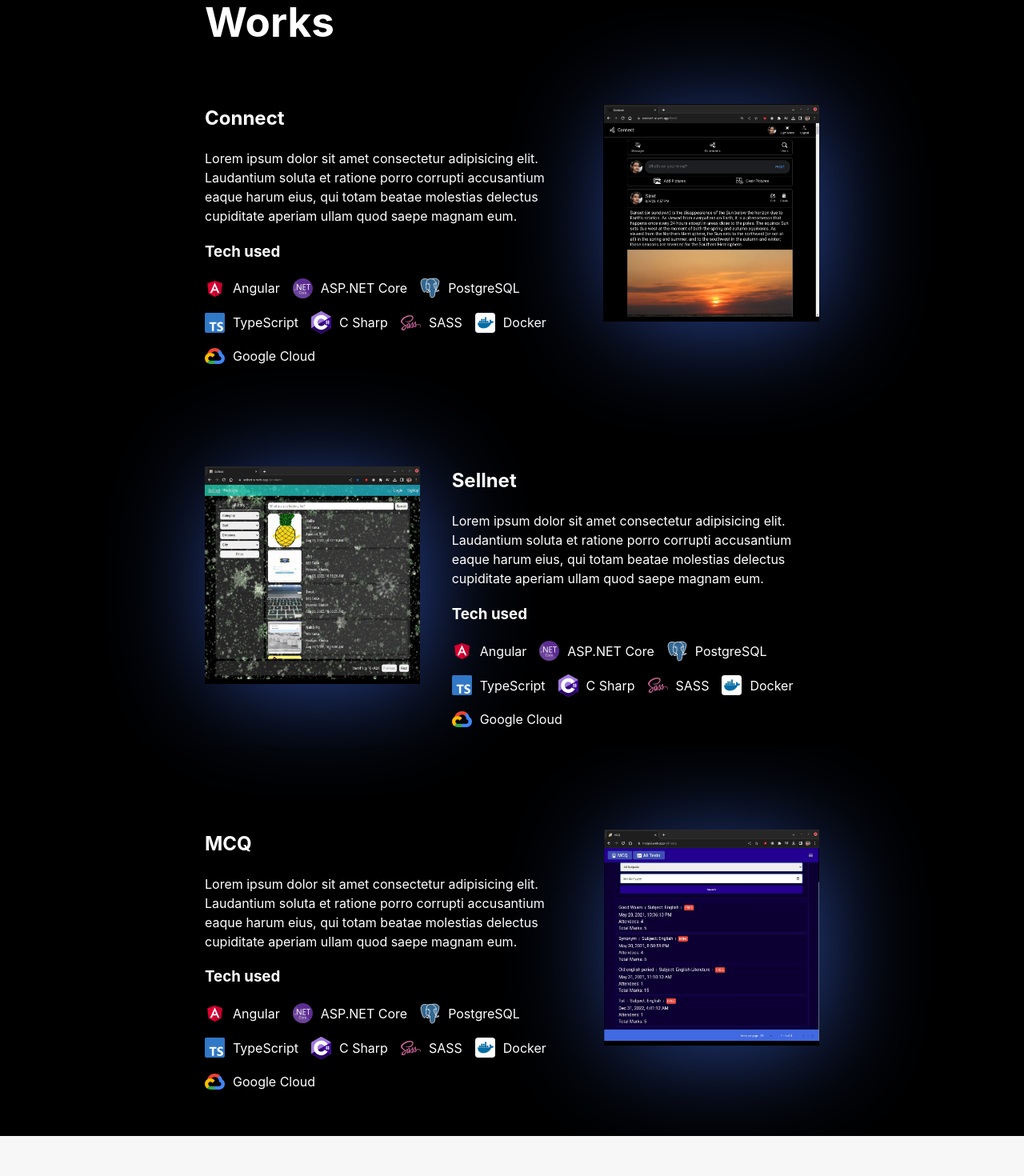
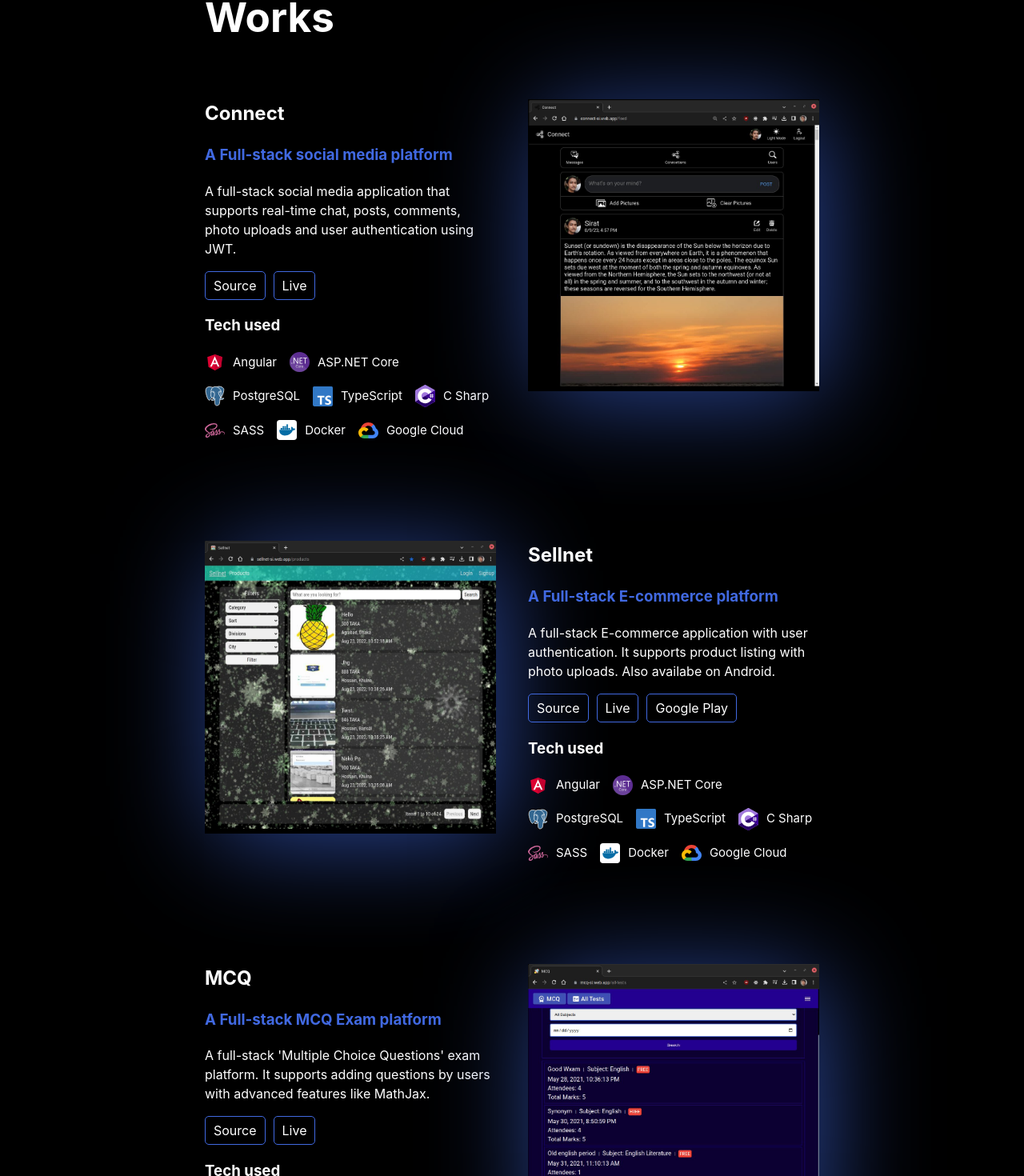
Before and after one commit to heronet/report, a React (Vite) app: page / in a window 1280 px wide. Shown: the part 1100-2570 px from the top of the page at 80% size. Before the commit the page ends 2520 px from the top, so only its background shows below. Built offline with nearby package versions, Linux system fonts and the light colour scheme.

Commit message:
project details

```diff
--- a/src/components/Hero/Hero.tsx
+++ b/src/components/Hero/Hero.tsx
@@ -22,7 +22,6 @@ const Hero = () => {
             I develop Mobile and Full-stack Web applications. I love to make my
             ideas come to life using modern technologies.
           </div>
-          <span></span>
           <a href="/pdfs/resume.pdf" className={classes.resume}>
             My Resume
           </a>
--- a/src/components/Hero/hero.module.scss
+++ b/src/components/Hero/hero.module.scss
@@ -33,6 +33,11 @@
         padding: 7px 12px;
         max-width: fit-content;
         text-transform: uppercase;
+        transition: all 0.15s ease-in-out;
+      }
+      .resume:hover {
+        box-shadow: 0 0 10px 0 royalblue inset, 0 0 20px 2px royalblue;
+        border: 1px solid royalblue;
       }
     }
     .details {
@@ -44,9 +49,9 @@
         display: block;
         max-width: 200px;
         border-radius: 50%;
-        box-shadow: 8px 10px 133px -7px rgba(65, 105, 225, 0.73);
-        -webkit-box-shadow: 8px 10px 133px -7px rgba(65, 105, 225, 0.73);
-        -moz-box-shadow: 8px 10px 133px -7px rgba(65, 105, 225, 0.73);
+        box-shadow: 0px 0px 156px 23px rgba(65, 105, 225, 0.75);
+        -webkit-box-shadow: 0px 0px 156px 23px rgba(65, 105, 225, 0.75);
+        -moz-box-shadow: 0px 0px 156px 23px rgba(65, 105, 225, 0.75);
       }
       .social {
         list-style: none;
--- a/src/components/Projects/Project/Project.tsx
+++ b/src/components/Projects/Project/Project.tsx
@@ -14,7 +14,17 @@ const Project = ({ project }: Props) => {
       </div>
       <div className={classes.info}>
         <h2 className={classes.title}>{project.title}</h2>
+        <h3 className={classes.subtitle}>{project.subtitle}</h3>
         <span>{project.description}</span>
+        <ul className={classes.links}>
+          {project.links.map((link) => (
+            <li key={link.id}>
+              <a href={link.url} className={classes.link}>
+                {link.title}
+              </a>
+            </li>
+          ))}
+        </ul>
         <h3>Tech used</h3>
         <ul className={classes.tech}>
           {project.techs.map((item) => (
--- a/src/components/Projects/Project/project.module.scss
+++ b/src/components/Projects/Project/project.module.scss
@@ -11,6 +11,9 @@
   margin-top: 0;
   padding-top: 0;
 }
+.subtitle {
+  color: royalblue;
+}
 .tech {
   padding: 0;
   display: flex;
@@ -18,14 +21,38 @@
   flex-wrap: wrap;
 }
 .img-container {
+  flex: 1;
   max-width: 400px;
   height: max-content;
   box-shadow: 8px 10px 133px -7px rgba(65, 105, 225, 0.73);
   -webkit-box-shadow: 8px 10px 133px -7px rgba(65, 105, 225, 0.73);
   -moz-box-shadow: 8px 10px 133px -7px rgba(65, 105, 225, 0.73);
 }
+.info {
+  flex: 1;
+}
 .img {
   max-width: 100%;
+}
+.links {
+  list-style: none;
+  padding: 0;
+  display: flex;
+  gap: 10px;
+  flex-wrap: wrap;
+
+  .link {
+    border: 1px solid royalblue;
+    border-radius: 5px;
+    padding: 5px 10px;
+    color: white;
+    display: inline-block;
+    transition: all 0.15s ease-in-out;
+  }
+  .link:hover {
+    box-shadow: 0 0 10px 0 royalblue inset, 0 0 20px 2px royalblue;
+    border: 1px solid royalblue;
+  }
 }
 @media (max-width: 600px) {
   .container {
@@ -38,4 +65,14 @@
   .tech {
     justify-content: center;
   }
+  .links {
+    justify-content: center;
+    .link {
+      border: 1px solid royalblue;
+      border-radius: 5px;
+      padding: 5px 10px;
+      color: white;
+      font-size: small;
+    }
+  }
 }
--- a/src/components/Projects/Projects.tsx
+++ b/src/components/Projects/Projects.tsx
@@ -6,6 +6,7 @@ const projects: ProjectType[] = [
   {
     id: 1,
     title: "Connect",
+    subtitle: "A Full-stack social media platform",
     techs: [
       { id: 1, title: "Angular" },
       { id: 2, title: "ASP.NET Core" },
@@ -16,13 +17,18 @@ const projects: ProjectType[] = [
       { id: 7, title: "Docker" },
       { id: 8, title: "Google Cloud" },
     ],
+    links: [
+      { id: 1, title: "Source", url: "https://github.com/heronet/connectui" },
+      { id: 2, title: "Live", url: "https://connect-si.web.app/" },
+    ],
     imgUrl: "/imgs/connect.jpg",
     description:
-      "Lorem ipsum dolor sit amet consectetur adipisicing elit. Laudantium soluta et ratione porro corrupti accusantium eaque harum eius, qui totam beatae molestias delectus cupiditate aperiam ullam quod saepe magnam eum.",
+      "A full-stack social media application that supports real-time chat, posts, comments, photo uploads and user authentication using JWT.",
   },
   {
     id: 2,
     title: "Sellnet",
+    subtitle: "A Full-stack E-commerce platform",
     techs: [
       { id: 1, title: "Angular" },
       { id: 2, title: "ASP.NET Core" },
@@ -33,13 +39,23 @@ const projects: ProjectType[] = [
       { id: 7, title: "Docker" },
       { id: 8, title: "Google Cloud" },
     ],
+    links: [
+      { id: 1, title: "Source", url: "https://github.com/heronet/sellnet" },
+      { id: 2, title: "Live", url: "https://sellnet-si.web.app" },
+      {
+        id: 3,
+        title: "Google Play",
+        url: "https://play.google.com/store/apps/details?id=com.heronet.sellnetbeta&hl=en&gl=US",
+      },
+    ],
     imgUrl: "/imgs/sellnet.jpg",
     description:
-      "Lorem ipsum dolor sit amet consectetur adipisicing elit. Laudantium soluta et ratione porro corrupti accusantium eaque harum eius, qui totam beatae molestias delectus cupiditate aperiam ullam quod saepe magnam eum.",
+      "A full-stack E-commerce application with user authentication. It supports product listing with photo uploads. Also availabe on Android.",
   },
   {
     id: 3,
     title: "MCQ",
+    subtitle: "A Full-stack MCQ Exam platform",
     techs: [
       { id: 1, title: "Angular" },
       { id: 2, title: "ASP.NET Core" },
@@ -50,9 +66,13 @@ const projects: ProjectType[] = [
       { id: 7, title: "Docker" },
       { id: 8, title: "Google Cloud" },
     ],
+    links: [
+      { id: 1, title: "Source", url: "https://github.com/heronet/ksx" },
+      { id: 2, title: "Live", url: "https://mcq-si.web.app" },
+    ],
     imgUrl: "/imgs/mcq.jpg",
     description:
-      "Lorem ipsum dolor sit amet consectetur adipisicing elit. Laudantium soluta et ratione porro corrupti accusantium eaque harum eius, qui totam beatae molestias delectus cupiditate aperiam ullam quod saepe magnam eum.",
+      "A full-stack 'Multiple Choice Questions' exam platform. It supports adding questions by users with advanced features like MathJax.",
   },
 ];
 const Projects = () => {
--- a/src/models/project.ts
+++ b/src/models/project.ts
@@ -1,7 +1,9 @@
 export interface ProjectType {
   id: number;
   title: string;
+  subtitle: string;
   imgUrl: string;
+  links: { id: number; title: string; url: string }[];
   techs: { id: number; title: string }[];
   description: string;
 }
--- a/src/ui/TechItem/techitem.module.scss
+++ b/src/ui/TechItem/techitem.module.scss
@@ -2,11 +2,15 @@
   display: flex;
   gap: 10px;
   align-items: center;
+  font-size: 15px;
 }
 .img {
   width: 25px;
 }
 @media (max-width: 600px) {
+  .item {
+    font-size: small;
+  }
   .img {
     width: 25px;
   }
```
